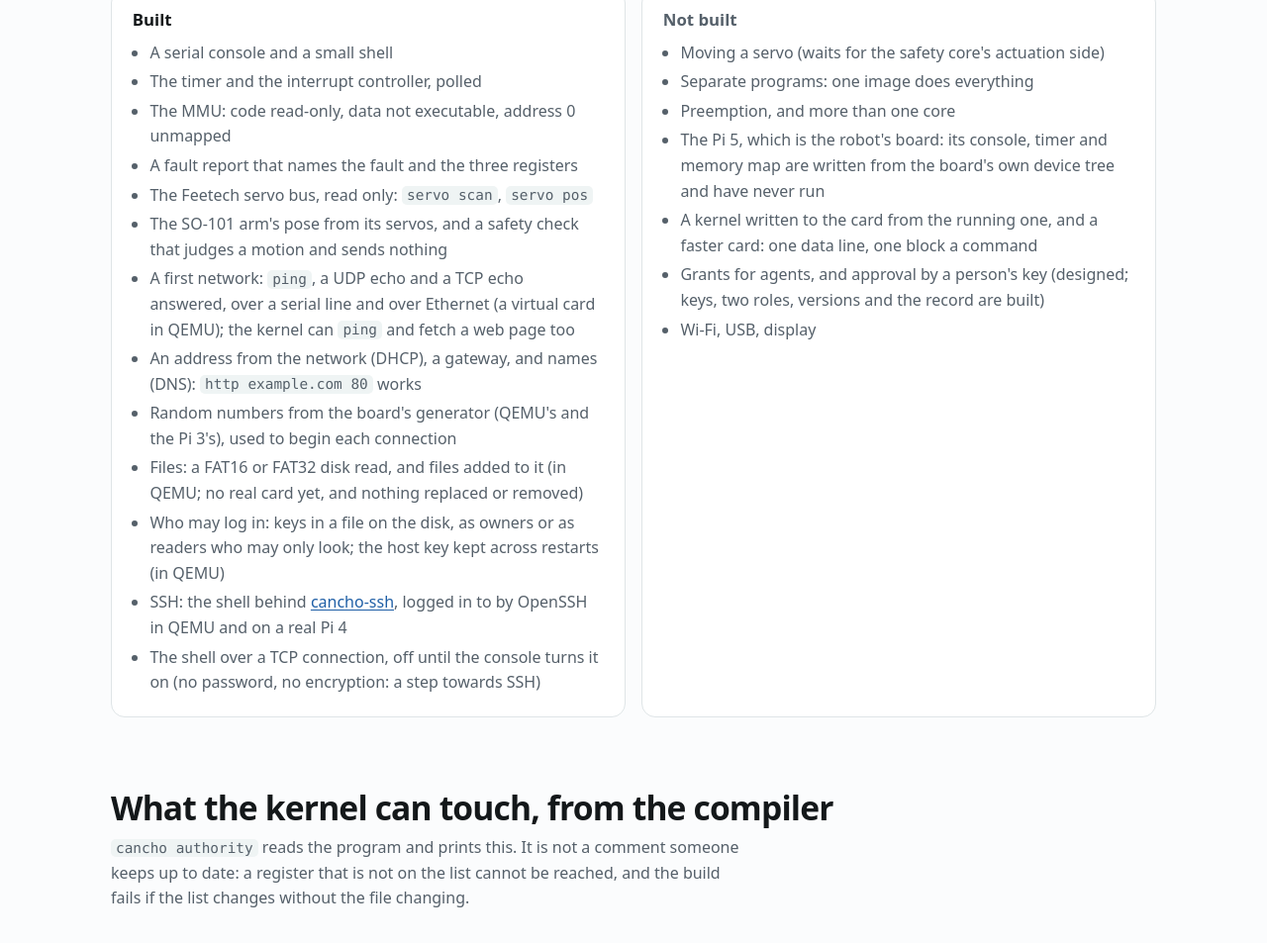
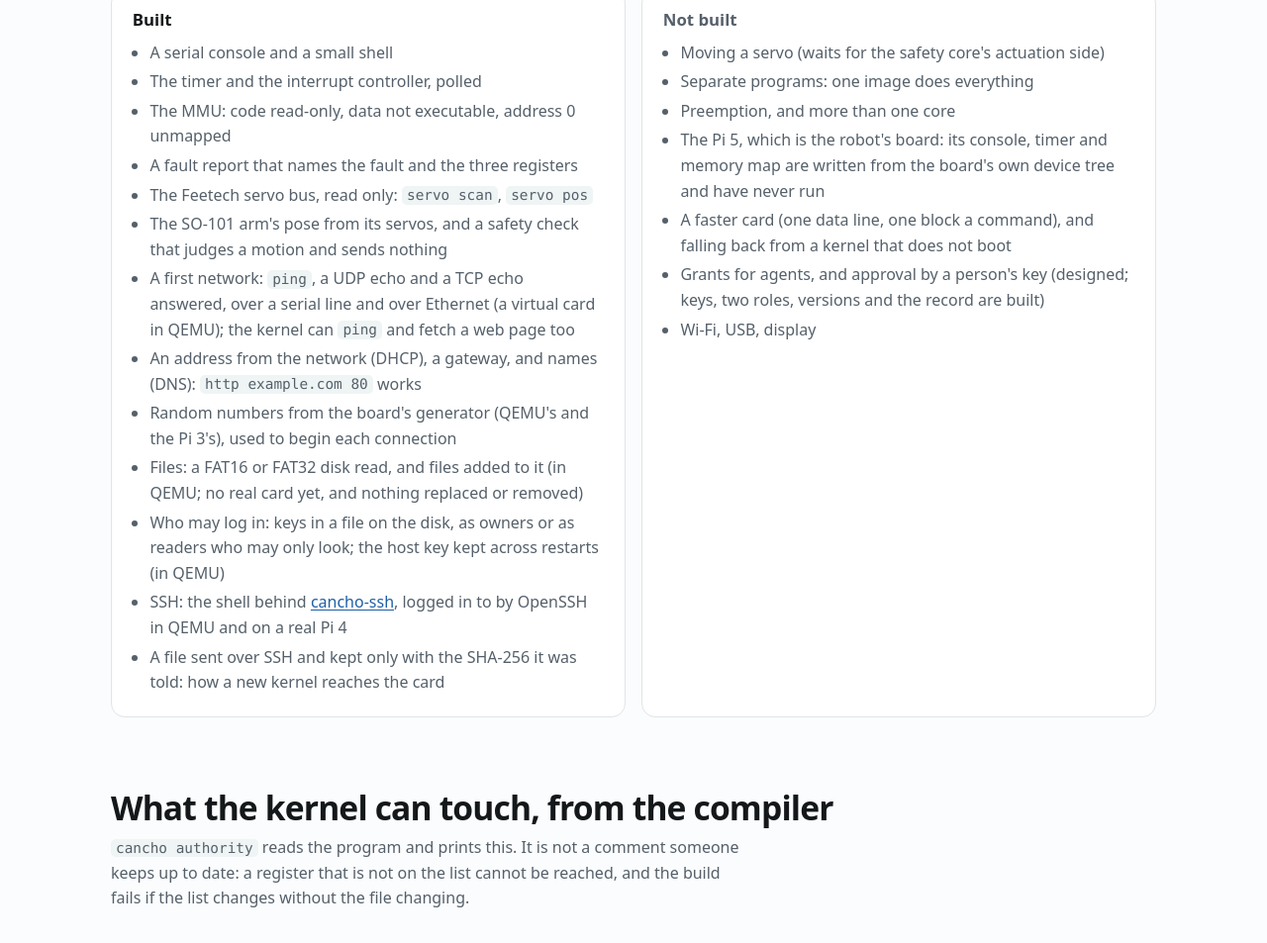
Before and after one commit to alpibrusl/cancho-os, a plain HTML site: page docs/index.html in a window 1280 px wide. Shown: the part 2715-3668 px from the top of the page at 99% size. Drawn offline with Linux system fonts and the light colour scheme.

Commit message:
The open shell on port 23 removed; the files the board starts from changed over SSH only by put
net shell on/off, the session code and the record's port23 are gone: SSH is the only way in from
the network. write, append, copy onto and remove refuse the firmware's files over SSH. Tests that
used the open shell use SSH. docs/update.md; used on the real Pi 4 to replace its own kernel. 0.0.28.

Co-Authored-By: Claude Fable 5.2 <noreply@anthropic.com>

```diff
--- a/docs/index.html
+++ b/docs/index.html
@@ -220,14 +220,14 @@ bye</pre></div>
       <li>Files: a FAT16 or FAT32 disk read, and files added to it (in QEMU; no real card yet, and nothing replaced or removed)</li>
       <li>Who may log in: keys in a file on the disk, as owners or as readers who may only look; the host key kept across restarts (in QEMU)</li>
       <li>SSH: the shell behind <a href="https://github.com/alpibrusl/cancho-ssh">cancho-ssh</a>, logged in to by OpenSSH in QEMU and on a real Pi 4</li>
-      <li>The shell over a TCP connection, off until the console turns it on (no password, no encryption: a step towards SSH)</li>
+      <li>A file sent over SSH and kept only with the SHA-256 it was told: how a new kernel reaches the card</li>
     </ul></div>
     <div class="no"><h3>Not built</h3><ul>
       <li>Moving a servo (waits for the safety core's actuation side)</li>
       <li>Separate programs: one image does everything</li>
       <li>Preemption, and more than one core</li>
       <li>The Pi 5, which is the robot's board: its console, timer and memory map are written from the board's own device tree and have never run</li>
-      <li>A kernel written to the card from the running one, and a faster card: one data line, one block a command</li>
+      <li>A faster card (one data line, one block a command), and falling back from a kernel that does not boot</li>
       <li>Grants for agents, and approval by a person's key (designed; keys, two roles, versions and the record are built)</li>
       <li>Wi-Fi, USB, display</li>
     </ul></div>
```
Also changed, not shown: 14 other files.
